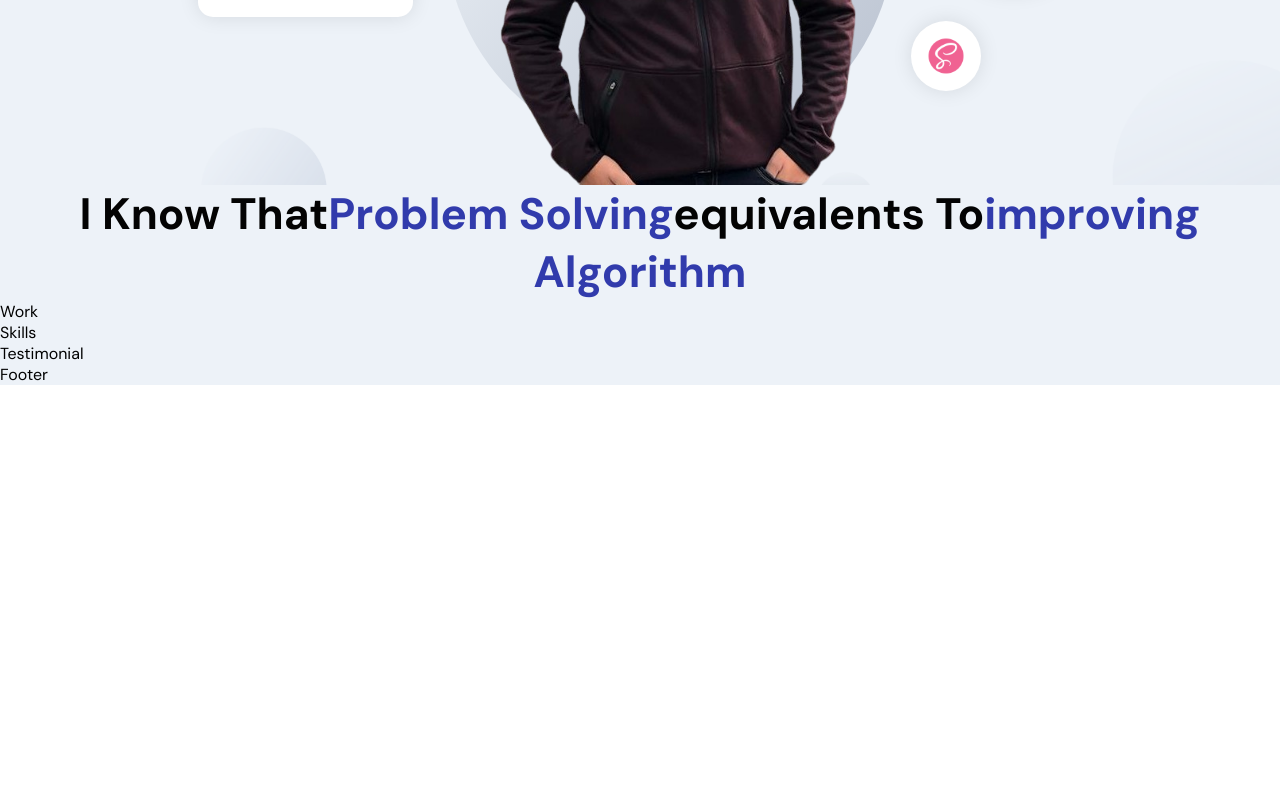
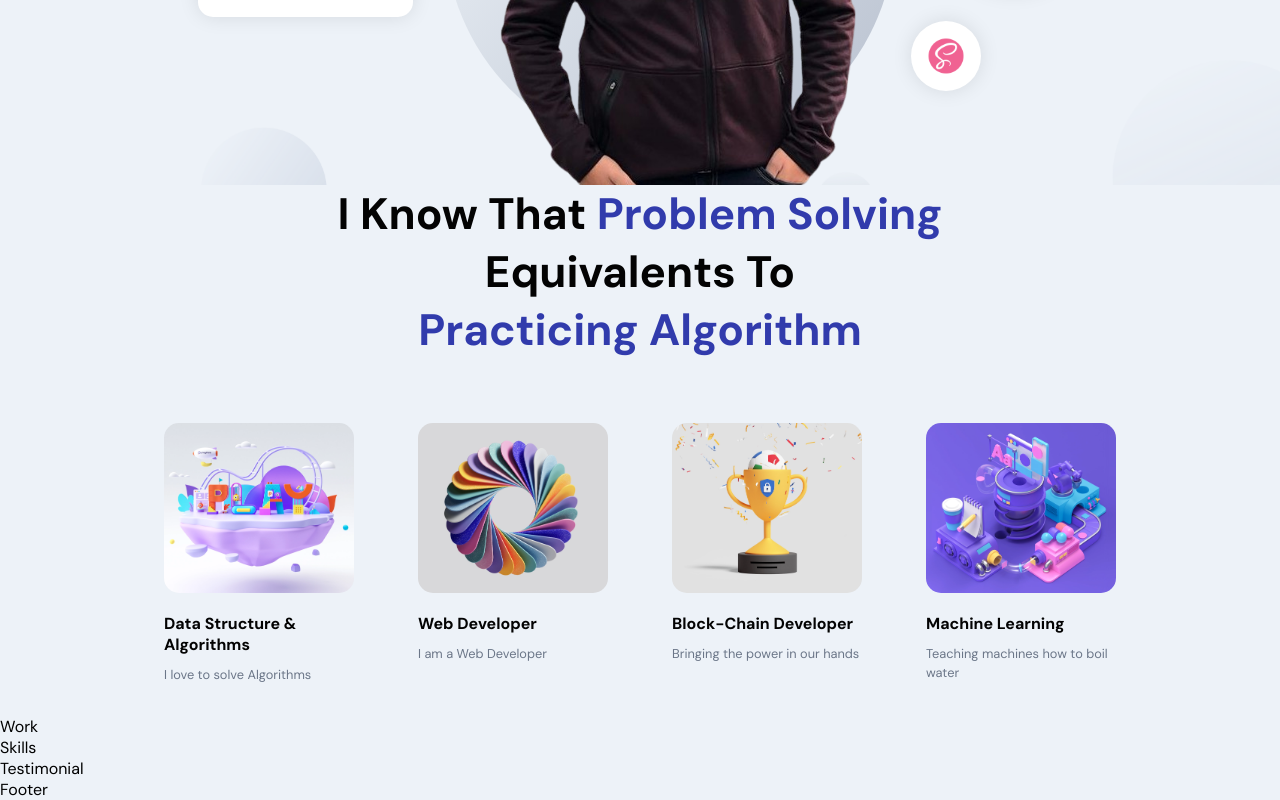
Before and after one commit to hi-malik/Portfolio2022, a React (Create React App) app in the folder frontend_react/: page / in a window 1280 px wide. Shown: the part 475-1275 px from the top of the page. Before the commit the page ends 860 px from the top, so only its background shows below. Built offline with nearby package versions, Linux system fonts and the light colour scheme.

Commit message:
about-sections done

```diff
--- a/frontend_react/src/container/About/About.jsx
+++ b/frontend_react/src/container/About/About.jsx
@@ -1,17 +1,38 @@
 import React, { useState, useEffect } from 'react';
 import { motion } from 'framer-motion';
 
+import { images } from '../../constants';
+
 import './About.scss';
+
+const abouts = [
+  { title: 'Data Structure & Algorithms', description: 'I love to solve Algorithms', imgUrl: images.about01 },
+  { title: 'Web Developer', description: 'I am a Web Developer', imgUrl: images.about02 },
+  { title: 'Block-Chain Developer', description: 'Bringing the power in our hands', imgUrl: images.about03 },
+  { title: 'Machine Learning', description: 'Teaching machines how to boil water', imgUrl: images.about04 },
+
+]
 
 const About = () => {
   return (
     <>
-      <h2 className="head-text">
-        I know that
-        <span>Problem solving</span>
-        equivalents to
-        <span>improving Algorithm</span>
-      </h2>
+      <h2 className="head-text"> I know that <span>Problem solving</span><br />equivalents to<br /><span>Practicing Algorithm</span></h2>
+
+      <div className = "app__profiles">
+        {abouts.map((about, index) => (
+          <motion.div
+            whileInView={{opacity: 1}}
+            whileHover={{scale: 1.1}}
+            transition={{duration: 0.5, type: 'tween'}}
+            className="app__profile-item"
+            key={about.title + index}
+          >
+            <img src={about.imgUrl} alt={about.title}/>
+            <h2 className="bold-text" style={{ marginTop: 20 }}>{about.title}</h2>
+            <p className="p-text" style={{ marginTop: 10 }}>{about.description}</p>
+          </motion.div>
+        ))}
+      </div>
     </>
   )
 }
--- a/frontend_react/src/container/About/About.scss
+++ b/frontend_react/src/container/About/About.scss
@@ -0,0 +1,39 @@
+.app__about {
+    flex: 1;
+    width: 100%;
+    flex-direction: column;
+}
+
+.app__profiles {
+    display: flex;
+    justify-content: center;
+    align-items: flex-start;
+    flex-wrap: wrap;
+    margin-top: 2rem;
+}
+
+.app__profile-item {
+    width: 190px;
+    display: flex;
+    justify-content: flex-start;
+    align-items: flex-start;
+    flex-direction: column;
+    margin: 2rem;
+
+    img {
+        width: 100%;
+        height: 170px;
+        border-radius: 15px;
+        object-fit: cover;
+    }
+
+    @media screen and (min-width: 2000px) {
+        width: 370px;
+        margin: 2rem 4rem;
+
+        img {
+            height: 320px;
+        }
+    }
+
+}
```
